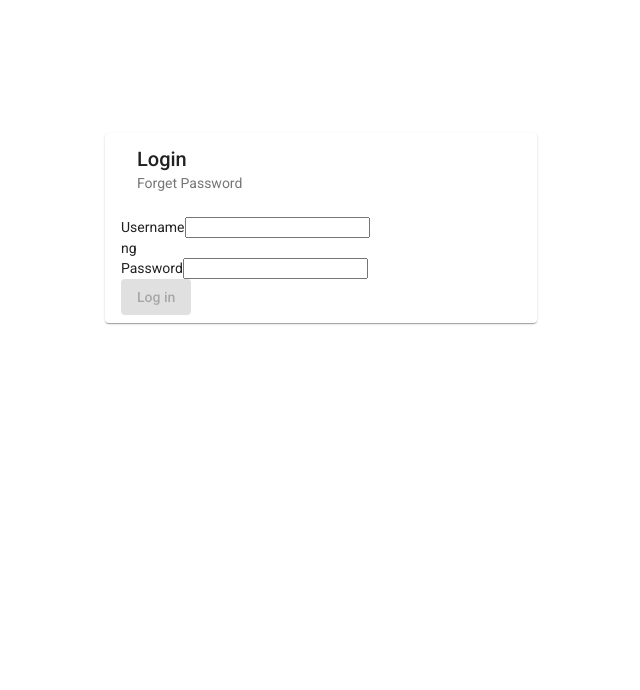
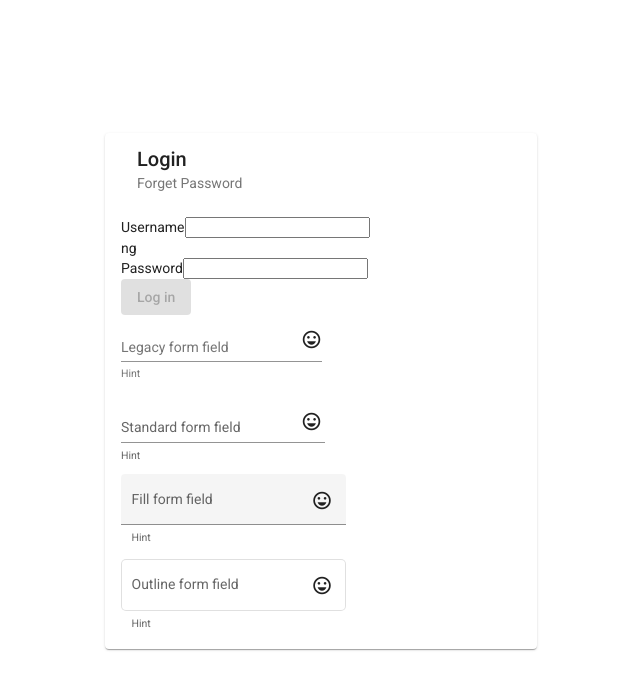
Before and after one commit to UfukArslan/AngularProject, an Angular app: page /login in a window 1280 px wide. Shown: the top 690 px of the page, without its empty margins (319-959 px from the left). Built offline with nearby package versions, Linux system fonts and the light colour scheme.

Commit message:
MatFormFiledModule

```diff
--- a/package.json
+++ b/package.json
@@ -17,7 +17,7 @@
     "@angular/compiler": "~9.1.11",
     "@angular/core": "~9.1.11",
     "@angular/forms": "~9.1.11",
-    "@angular/material": "~9.2.1",
+    "@angular/material": "^9.2.4",
     "@angular/platform-browser": "~9.1.11",
     "@angular/platform-browser-dynamic": "~9.1.11",
     "@angular/router": "~9.1.11",
--- a/src/app/material/material.module.ts
+++ b/src/app/material/material.module.ts
@@ -3,6 +3,8 @@ import { MatButtonModule } from '@angular/material/button';
 import { MatSliderModule } from '@angular/material/slider';
 import { MatCardModule } from '@angular/material/card';
 import { MatInputModule } from '@angular/material/input';
+import { MatFormFieldModule } from '@angular/material/form-field';
+import { MatIconModule } from '@angular/material/icon';
 
 
 
@@ -11,7 +13,9 @@ const MaterialComponents =[
   MatButtonModule,
   MatSliderModule,
   MatCardModule,
-  MatInputModule
+  MatInputModule,
+  MatFormFieldModule,
+  MatIconModule
 ];
 
 @NgModule({
--- a/src/app/security/login-page/login-page.component.html
+++ b/src/app/security/login-page/login-page.component.html
@@ -12,7 +12,7 @@
             type="text"
             name="username"
             id="username"
-            #usernameField="ngModel"
+            #usernameField="ngModel"s
             required
             [(ngModel)]="authRequest.username"
           />
@@ -43,4 +43,41 @@
         </div>
     </form>
   </mat-card-actions>
+
+
+  <p>
+    <mat-form-field appearance="legacy" >
+      <mat-label>Legacy form field</mat-label>
+      <input matInput placeholder="Placeholder">
+      <mat-icon matSuffix>sentiment_very_satisfied</mat-icon>
+      <mat-hint>Hint</mat-hint>
+    </mat-form-field>
+  </p>
+  <p>
+    <mat-form-field appearance="standard">
+      <mat-label>Standard form field</mat-label>
+      <input matInput placeholder="Placeholder">
+      <mat-icon matSuffix>sentiment_very_satisfied</mat-icon>
+      <mat-hint>Hint</mat-hint>
+    </mat-form-field>
+  </p>
+  <p>
+    <mat-form-field appearance="fill">
+      <mat-label>Fill form field</mat-label>
+      <input matInput placeholder="Placeholder">
+      <mat-icon matSuffix>sentiment_very_satisfied</mat-icon>
+      <mat-hint>Hint</mat-hint>
+    </mat-form-field>
+  </p>
+  <p>
+    <mat-form-field appearance="outline">
+      <mat-label>Outline form field</mat-label>
+      <input matInput placeholder="Placeholder">
+      <mat-icon matSuffix>sentiment_very_satisfied</mat-icon>
+      <mat-hint>Hint</mat-hint>
+    </mat-form-field>
+  </p>
+
+
+
 </mat-card>
```
